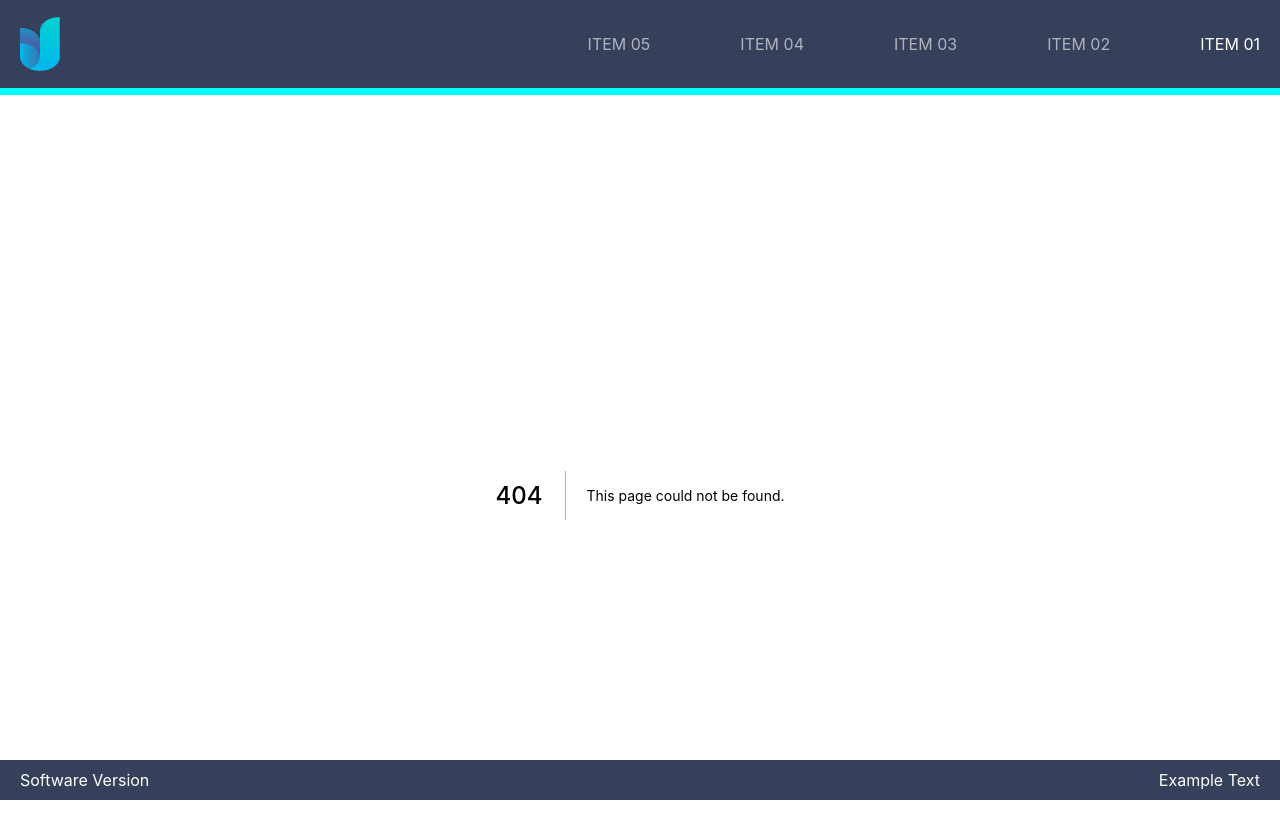
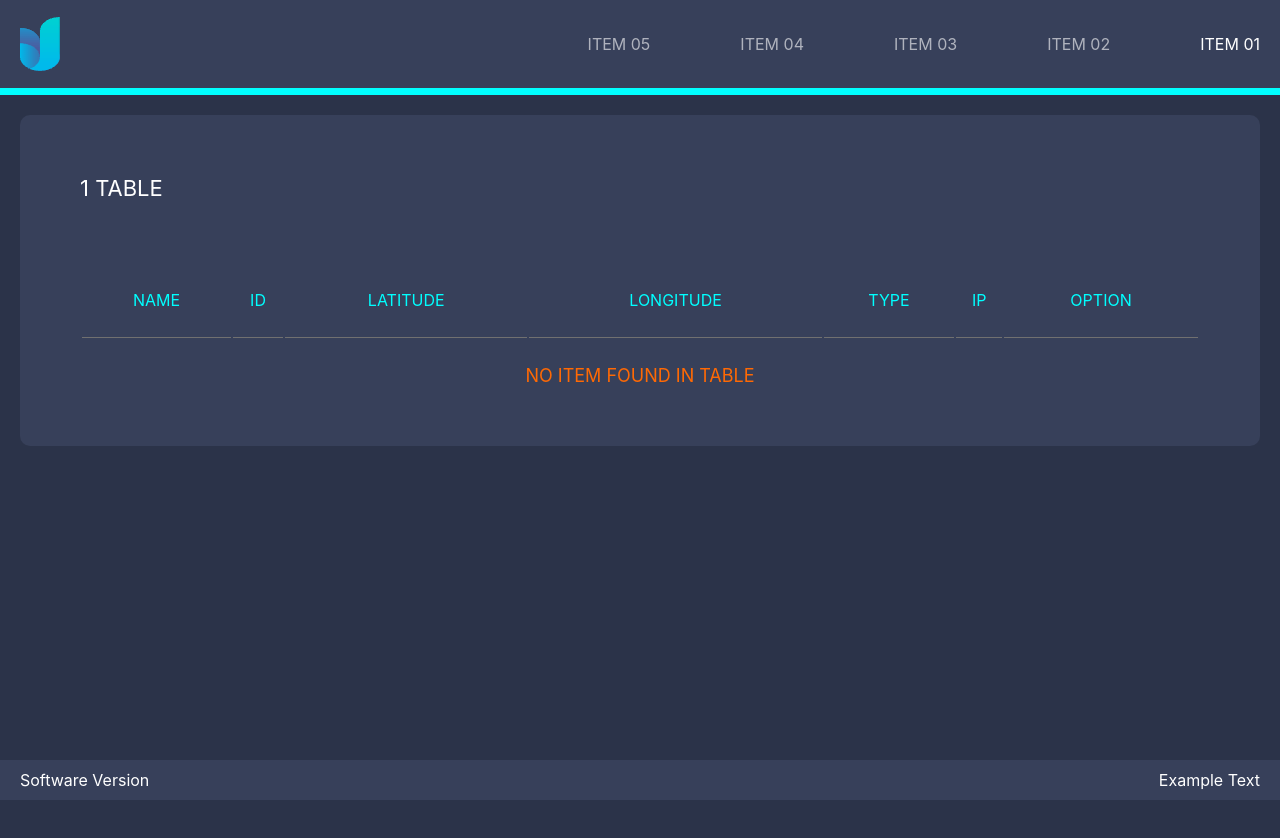
Before and after one commit to NavidBgh/fill-table, a Next.js app: page /addresses/1 in a window 1280 px wide. Before the commit this address had no page. Shown: the top 838 px of the page. After the commit the page ends 800 px from the top, so only its background shows below. Built offline with nearby package versions, Linux system fonts and the light colour scheme.

Commit message:
feat: add form addresses list

```diff
--- a/components/FormA/FormA.tsx
+++ b/components/FormA/FormA.tsx
@@ -61,7 +61,7 @@
       <Button
         title="TABLE"
         color="dark"
-        onClick={() => router.push("/addresses")}
+        onClick={() => router.push("/addresses/A")}
       />
     </form>
   );
--- /dev/null
+++ b/components/Table/Table.tsx
@@ -0,0 +1,40 @@
+import React from "react";
+import styles from "./table.module.scss";
+
+export const Table = ({ data = [] }) => {
+  return (
+    <>
+      <table className={styles.table}>
+        <thead>
+          <tr>
+            <td>NAME</td>
+            <td>ID</td>
+            <td>LATITUDE</td>
+            <td>LONGITUDE</td>
+            <td>TYPE</td>
+            <td>IP</td>
+            <td>OPTION</td>
+          </tr>
+        </thead>
+
+        <tbody>
+          {data?.length > 0 &&
+            data.map((dataItem, index) => (
+              <tr>
+                <td>{dataItem.name}</td>
+                <td>{dataItem.id}</td>
+                <td>{dataItem.latitude}</td>
+                <td>{dataItem.longitude}</td>
+                <td>{dataItem.type}</td>
+                <td>{dataItem.ip}</td>
+                <td>{dataItem.option}</td>
+              </tr>
+            ))}
+        </tbody>
+      </table>
+      {data?.length === 0 && (
+        <div className={styles.empty}>NO ITEM FOUND IN TABLE</div>
+      )}
+    </>
+  );
+};
--- /dev/null
+++ b/components/Table/index.ts
@@ -0,0 +1 @@
+export * from './Table';
--- /dev/null
+++ b/components/Table/table.module.scss
@@ -0,0 +1,29 @@
+@import "../../styles/colors.module.scss";
+
+.table {
+  width: 100%;
+  color: $lightest;
+
+  thead {
+    color: $primary;
+  }
+
+  th,
+  td {
+    border-bottom: 1px solid #707070;
+    padding: 27px 0;
+  }
+
+  td {
+    text-align: center;
+  }
+}
+
+.empty {
+  padding-top: 25px;
+  width: 100%;
+  margin: auto;
+  text-align: center;
+  color: $orange;
+  font-size: 18px;
+}
--- a/components/index.ts
+++ b/components/index.ts
@@ -6,3 +6,4 @@
 export * from './Card';
 export * from './FormA';
 export * from './Button';
+export * from './Table';
--- /dev/null
+++ b/pages/addresses/[form].tsx
@@ -0,0 +1,25 @@
+import React from "react";
+import type { NextPage } from "next";
+import { Card, Container, Table } from "../../components";
+import Head from "next/head";
+import { useRouter } from "next/router";
+
+const Addresses: NextPage = () => {
+  const router = useRouter();
+  const query = router.query?.form;
+
+  return (
+    <Container>
+      <Head>
+        <title>Addresses</title>
+        <meta name="description" content="Addresses" />
+        <link rel="icon" href="/logo.png" />
+      </Head>
+      <Card title={`${query} TABLE`}>
+        <Table />
+      </Card>
+    </Container>
+  );
+};
+
+export default Addresses;
```
